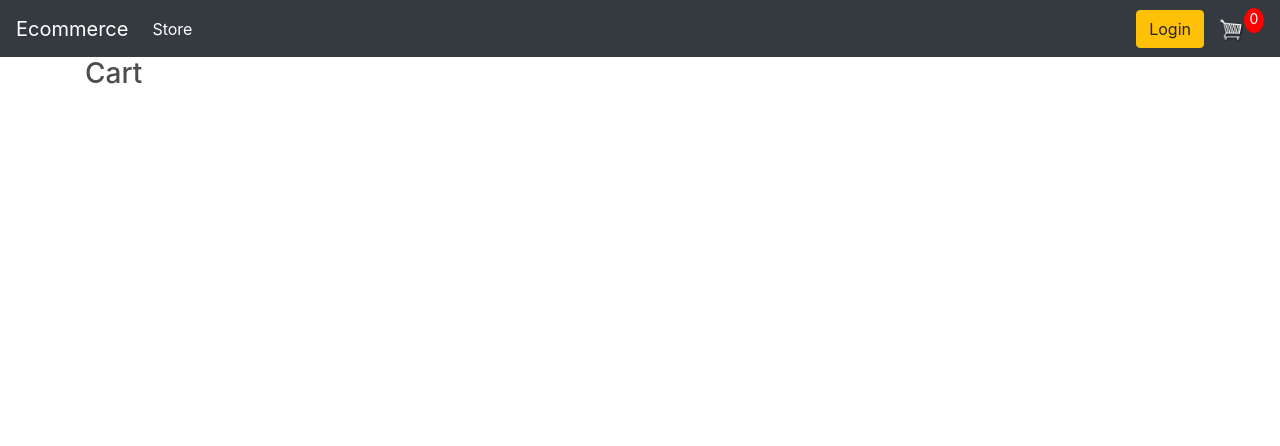
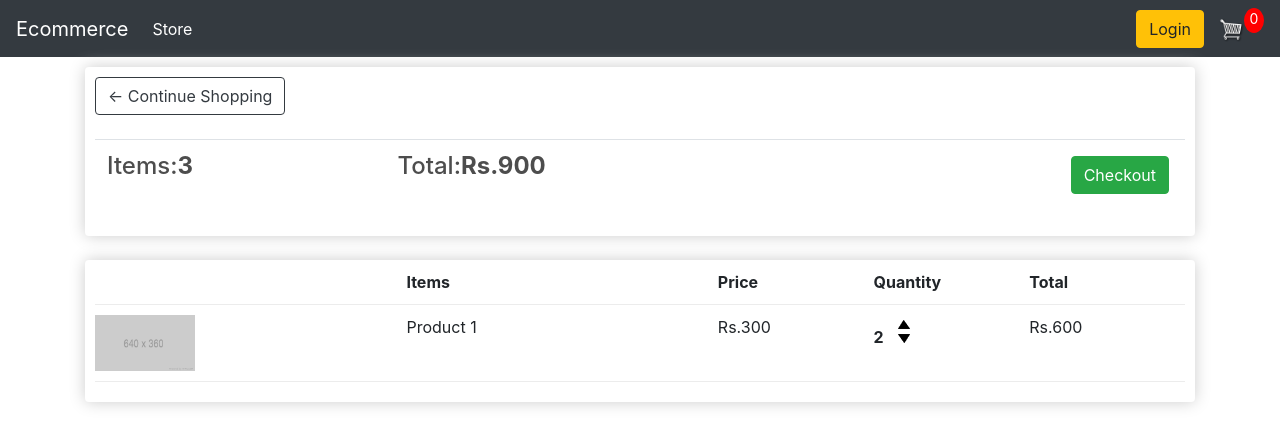
Before and after one commit to priyansh18/Shophut, a Django app: template ecommerce/store/templates/store/cart.html in a window 1280 px wide. Shown: the top 446 px of the page. Run offline with Django 3.2, Linux system fonts and the light colour scheme; the template is opened without the code that fills it, so the values that code supplies are empty; some libraries are stand-ins or nearby versions.

Commit message:
Cart Page Buildup

```diff
--- a/ecommerce/store/templates/store/cart.html
+++ b/ecommerce/store/templates/store/cart.html
@@ -1,4 +1,65 @@
 {% extends 'store/main.html'%} {% load static %} {% block content %}
 
-<h3>Cart</h3>
+<div class="row">
+  <div class="col-lg-12">
+    <div class="box-element">
+      <a class="btn btn-outline-dark" href="{% url 'store'%}"
+        >&#x2190; Continue Shopping</a
+      >
+      <br />
+      <br />
+
+      <table class="table">
+        <tr>
+          <th>
+            <h4>Items:<strong>3</strong></h4>
+          </th>
+          <th>
+            <h4>Total:<strong>Rs.900</strong></h4>
+          </th>
+          <th>
+            <a
+              style="float: right; margin: 4px;"
+              class="btn btn-success"
+              href="{% url 'checkout' %}"
+              >Checkout</a
+            >
+          </th>
+        </tr>
+      </table>
+    </div>
+    <br />
+    <div class="box-element">
+      <div class="cart-row">
+        <div style="flex: 2;"></div>
+        <div style="flex: 2;"><strong>Items</strong></div>
+        <div style="flex: 1;"><strong>Price</strong></div>
+        <div style="flex: 1;"><strong>Quantity</strong></div>
+        <div style="flex: 1;"><strong>Total</strong></div>
+      </div>
+      <div class="cart-row">
+        <div style="flex: 2;">
+          <img class="row-image" src="{% static 'images/placeholder.png' %}" />
+        </div>
+        <div style="flex: 2;"><p>Product 1</p></div>
+        <div style="flex: 1;"><p>Rs.300</p></div>
+        <div style="flex: 1;">
+          <p class="quantity">2</p>
+          <div class="quantity">
+            <img
+              class="chg-quantity"
+              src="{% static  'images/arrow-up.png' %}"
+            />
+
+            <img
+              class="chg-quantity"
+              src="{% static  'images/arrow-down.png' %}"
+            />
+          </div>
+        </div>
+        <div style="flex: 1;"><p>Rs.600</p></div>
+      </div>
+    </div>
+  </div>
+</div>
 {% endblock %}
```
Also changed, not shown: ecommerce/store/templates/store/store.html (+30 -0 lines), ecommerce/static/images/arrow-down.png (added), ecommerce/static/images/arrow-up.png (added).
